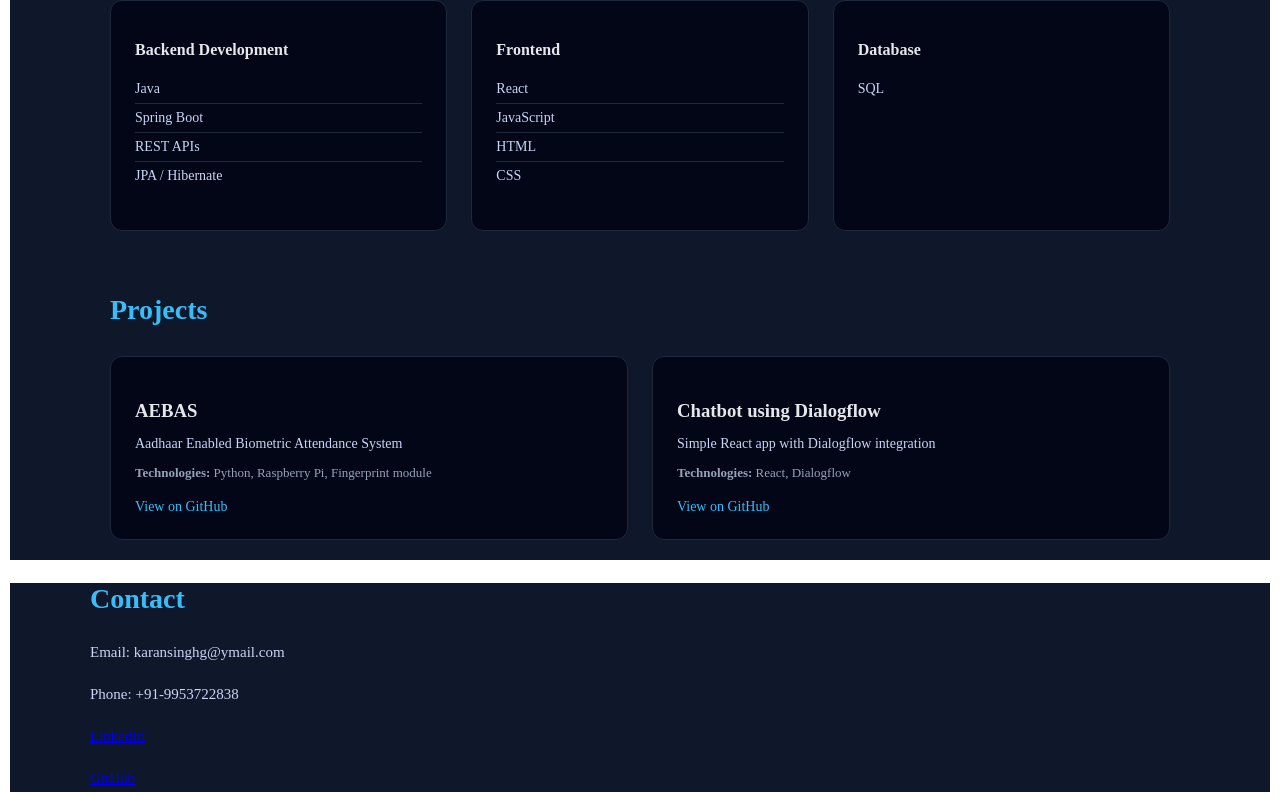
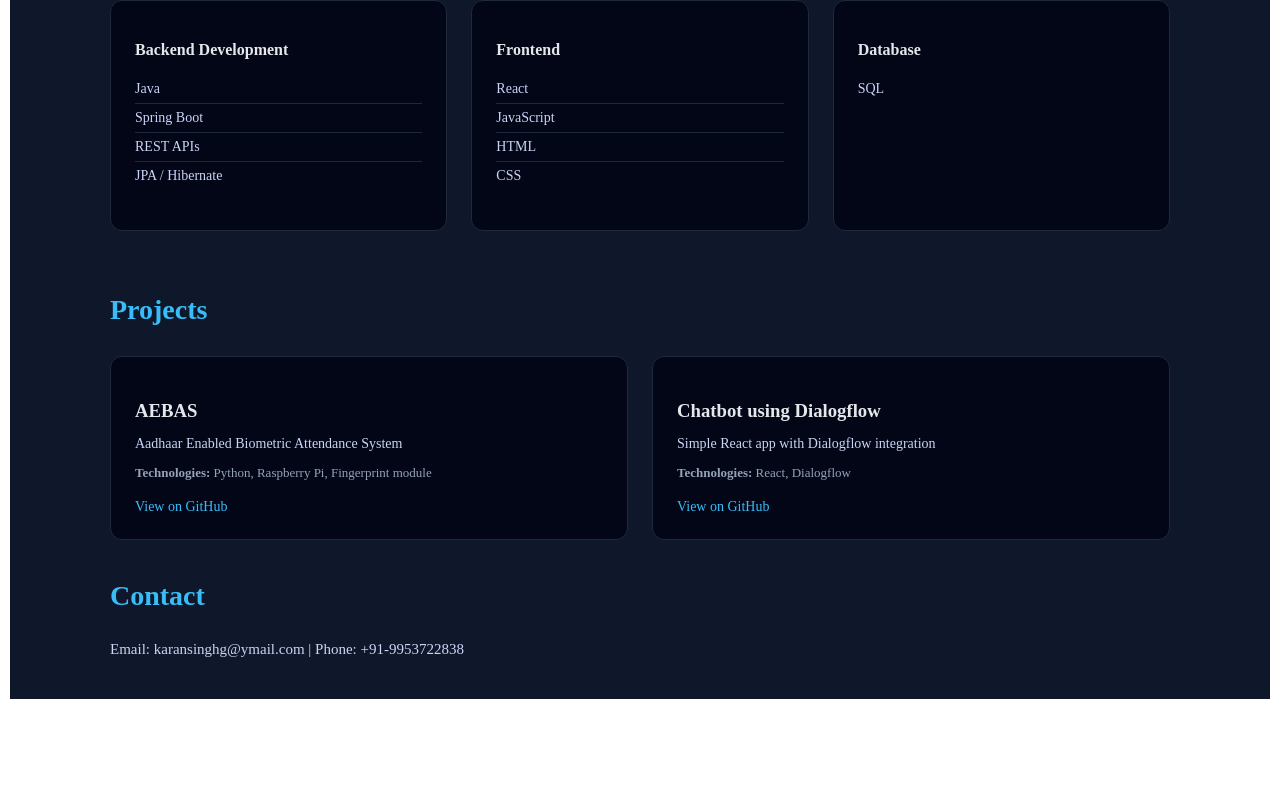
Before and after one commit to KaranSinghG/react-portfolio, a React (Vite) app in the folder portfolio/: page / in a window 1280 px wide. Shown: the part 547-1355 px from the top of the page. After the commit the page ends 1254 px from the top, so only its background shows below. Built offline with nearby package versions, Linux system fonts and the light colour scheme.

Commit message:
Refactor Contact component; consolidate contact information into a single line for improved readability

```diff
--- a/portfolio/src/components/Contact.jsx
+++ b/portfolio/src/components/Contact.jsx
@@ -6,10 +6,7 @@ function Contact() {
             <div className="contact-container">
                 <h2>Contact</h2>
                 <div className="contact-details">
-                    <p>Email: karansinghg@ymail.com</p>
-                    <p>Phone: +91-9953722838</p>
-                    <p><a href="https://www.linkedin.com/in/karan-singh-24265a268/">LinkedIn</a></p>
-                    <p><a href="https://github.com/KaranSinghG">GitHub</a></p>
+                    Email: karansinghg@ymail.com | Phone: +91-9953722838
                 </div>
             </div>
         </div>
--- a/portfolio/src/components/css/contact.css
+++ b/portfolio/src/components/css/contact.css
@@ -6,9 +6,15 @@
     margin: 0 auto;
 }
 
+.contact-container {
+    max-width: 1100px;
+    padding: 20px 20px;
+}
+
 .contact h2 {
     font-size: 28px;
     margin-bottom: 24px;
+    margin-top: 0;
     color: #38bdf8;
 }
 
```
